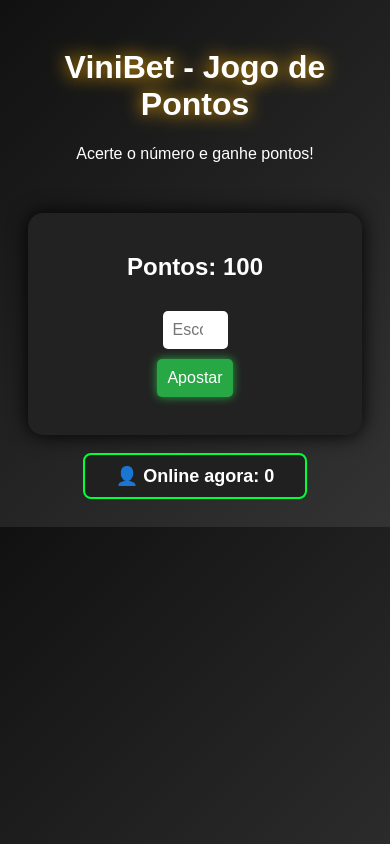
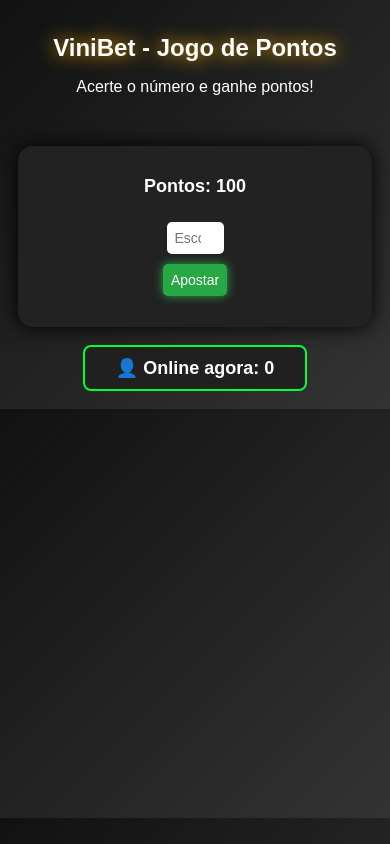
Before and after one commit to meeidam1337-bot/vinibet, a plain HTML site: page index.html in a window 390 px wide. Drawn offline with Linux system fonts and the light colour scheme; no server answers.

Commit message:
Add files via upload

```diff
--- a/index.html
+++ b/index.html
@@ -75,6 +75,35 @@
     #pontos {
         transition: color 0.3s, transform 0.3s;
     }
+
+/* 📱 Ajustes para telas menores (celular) */
+@media (max-width: 480px) {
+    body {
+        padding: 10px;
+    }
+
+    h1 {
+        font-size: 24px;
+    }
+
+    .container {
+        padding: 15px;
+        max-width: 95%;
+    }
+
+    input, button {
+        font-size: 14px;
+        padding: 8px;
+    }
+
+    #resultado {
+        font-size: 16px;
+    }
+
+    h2 {
+        font-size: 18px;
+    }
+}
 
 </style>
 </head>
```
